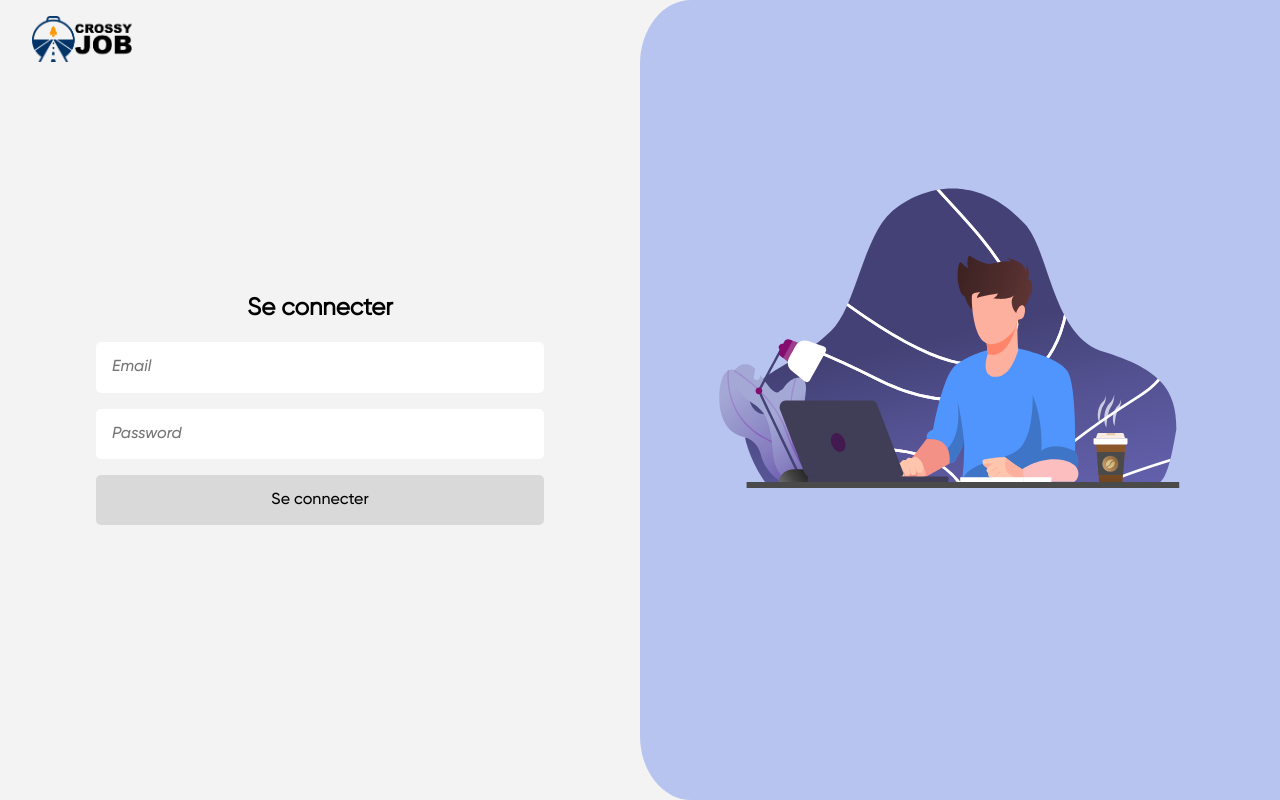
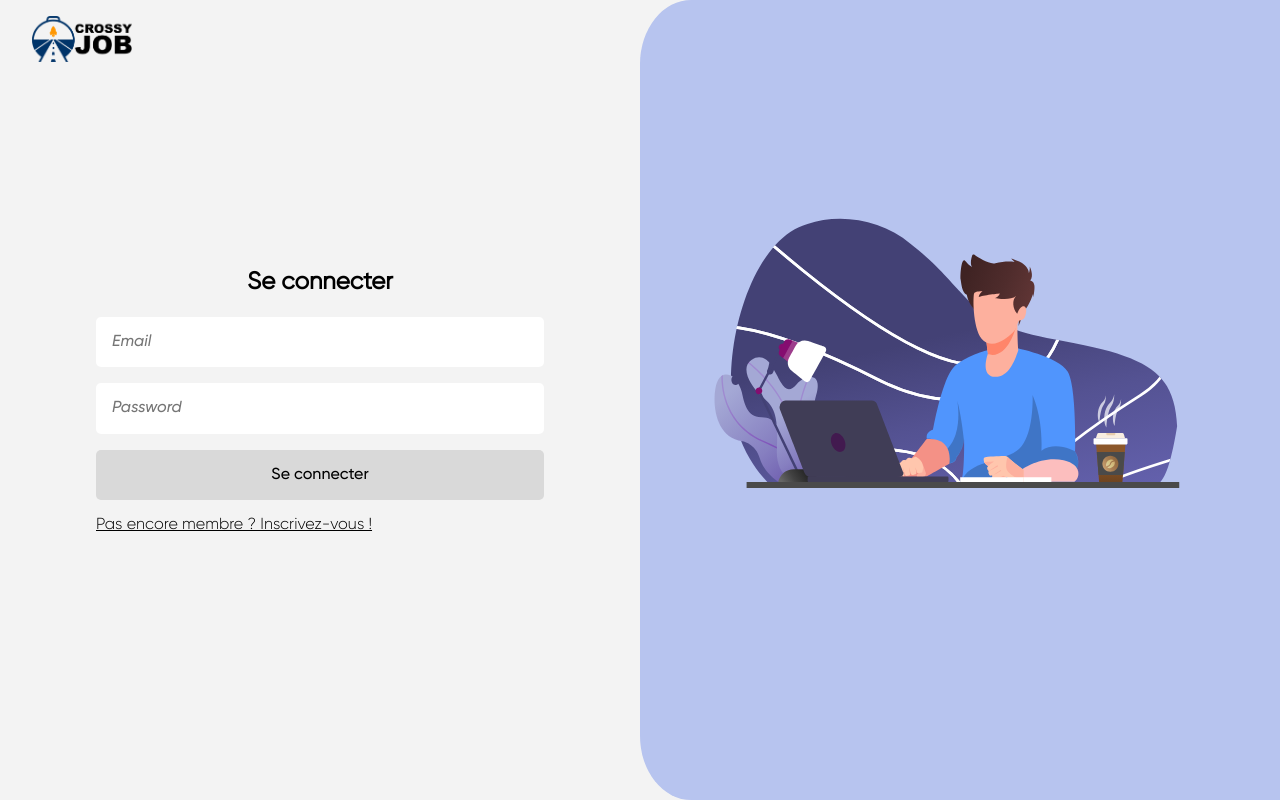
Before and after one commit to CrossyJob-YNOV/CrossyJob-Front, a Nuxt app: page /login in a window 1280 px wide. Built offline with nearby package versions, Linux system fonts and the light colour scheme.

Commit message:
feat(login): redirect to register

```diff
--- a/pages/login.vue
+++ b/pages/login.vue
@@ -36,6 +36,10 @@
             {{ customError }}
           </div>
         </form>
+
+        <div class="footer__links">
+          <nuxt-link to="/register">Pas encore membre ? Inscrivez-vous !</nuxt-link>
+        </div>
       </div>
     </div>
     <div class="login__illustration">
@@ -106,6 +110,14 @@ h2 {
   grid-template-columns: 7fr 7fr;
 }
 
+.footer__links {
+  margin: 1em 0;
+
+  a {
+    color: inherit;
+  }
+}
+
 .login__form {
   display: grid;
   place-content: center;
```
